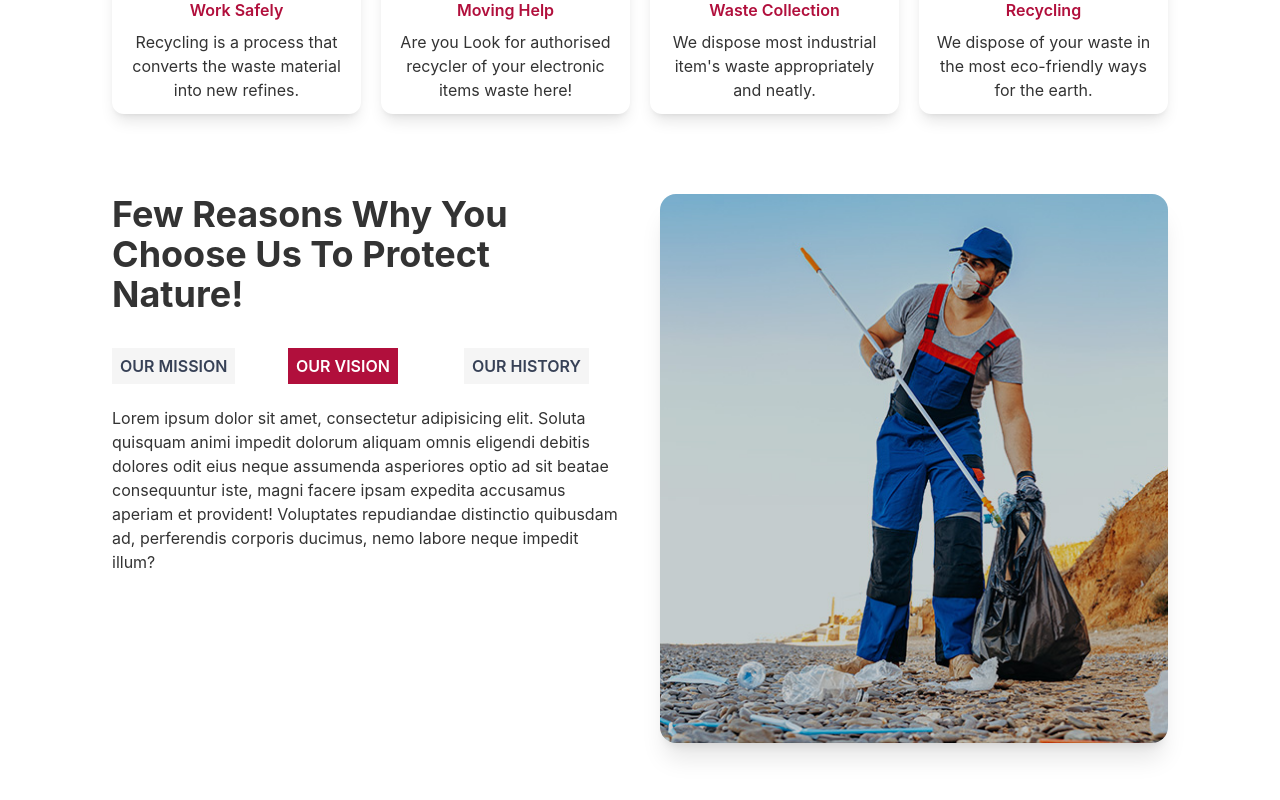
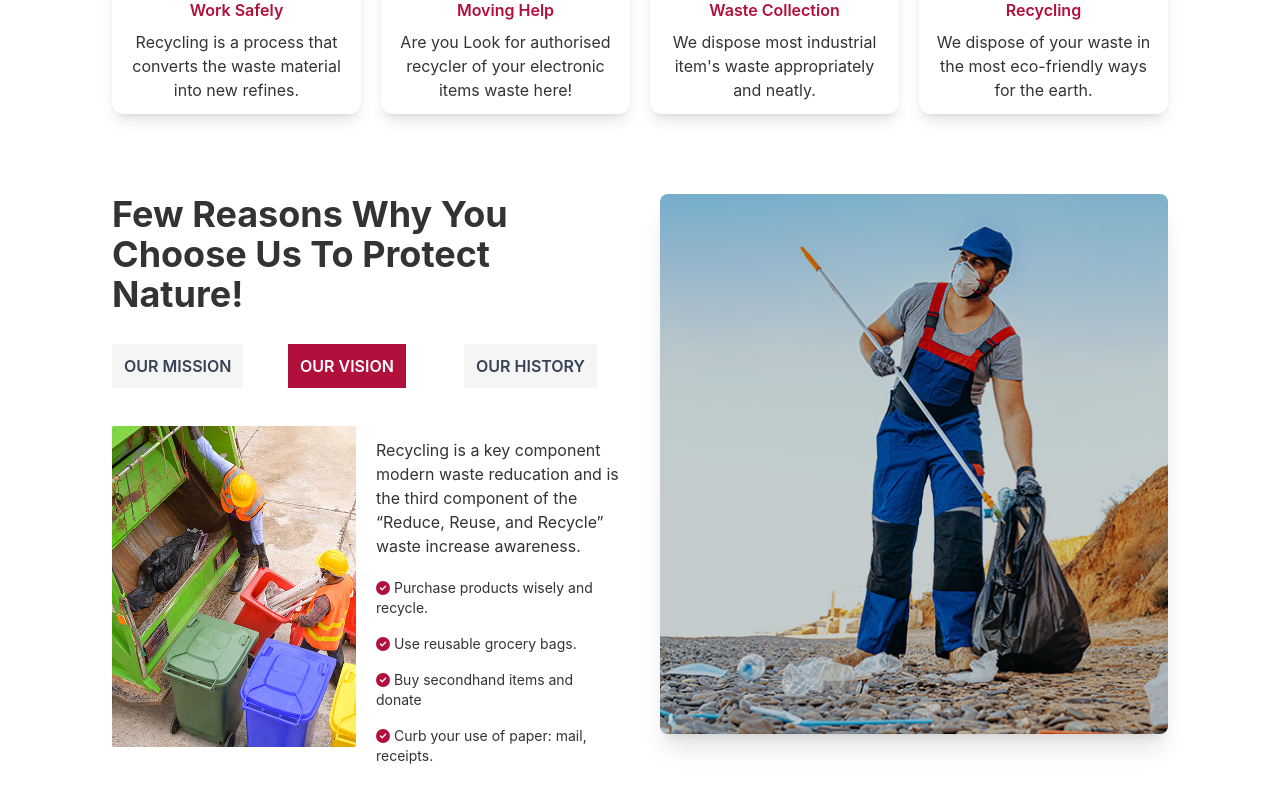
Before and after one commit to sayemhossain/clean-city, a React (Create React App) app: page /ourvision in a window 1280 px wide. Shown: the part 736-1536 px from the top of the page. Built offline with nearby package versions, Linux system fonts and the light colour scheme.

Commit message:
new codea dded

```diff
--- a/src/pages/Home/WhyUs/OurHistory.js
+++ b/src/pages/Home/WhyUs/OurHistory.js
@@ -1,13 +1,53 @@
+import { faCircleCheck } from "@fortawesome/free-solid-svg-icons";
+import { FontAwesomeIcon } from "@fortawesome/react-fontawesome";
 import React from "react";
+import ourHistoryImg from "../../../img/ourHistory.jpg";
 
 const OurHistory = () => {
   return (
-    <div className="md:mt-7">
-      Lorem ipsum, dolor sit amet consectetur adipisicing elit. Iure quisquam
-      doloribus tempora labore rerum incidunt nobis odit! Explicabo nihil,
-      itaque dicta expedita sapiente rerum eos sunt! Quibusdam perferendis
-      voluptatem dolor ipsam eligendi. Sunt quasi, vel deleniti animi debitis
-      non temporibus!
+    <div className="md:mt-12">
+      <div className="md:grid grid-cols-2 gap-5">
+        <div className="">
+          <img className="rounded-sm" src={ourHistoryImg} alt="" />
+        </div>
+        <div className="mt-3">
+          <p>
+            Recycling is a key component modern waste reducation and is the
+            third component of the “Reduce, Reuse, and Recycle” waste increase
+            awareness.
+          </p>
+          <div className="mt-5">
+            <p className="text-sm">
+              <FontAwesomeIcon
+                className="text-secondary"
+                icon={faCircleCheck}
+              ></FontAwesomeIcon>{" "}
+              Reduce reuse recycle.
+            </p>
+            <p className="my-4 text-sm">
+              <FontAwesomeIcon
+                className="text-secondary"
+                icon={faCircleCheck}
+              ></FontAwesomeIcon>{" "}
+              Reuse it or Lose it.
+            </p>
+            <p className="text-sm">
+              <FontAwesomeIcon
+                className="text-secondary"
+                icon={faCircleCheck}
+              ></FontAwesomeIcon>{" "}
+              Think outside the trash…Recycle!
+            </p>
+            <p className="my-4 text-sm">
+              <FontAwesomeIcon
+                className="text-secondary"
+                icon={faCircleCheck}
+              ></FontAwesomeIcon>{" "}
+              Waste it once…pay for it twice!
+            </p>
+          </div>
+        </div>
+      </div>
     </div>
   );
 };
--- a/src/pages/Home/WhyUs/OurMission.js
+++ b/src/pages/Home/WhyUs/OurMission.js
@@ -5,9 +5,9 @@ import ourMissionImg from "../../../img/ourMission.jpg";
 
 const OurMission = () => {
   return (
-    <div className="md:mt-10">
-      <div className="grid grid-cols-2 gap-5">
-        <div>
+    <div className="md:mt-12">
+      <div className="md:grid grid-cols-2 gap-5">
+        <div className="">
           <img className="rounded-sm" src={ourMissionImg} alt="" />
         </div>
         <div className="mt-3">
@@ -17,28 +17,28 @@ const OurMission = () => {
             awareness.
           </p>
           <div className="mt-5">
-            <p>
+            <p className="text-sm">
               <FontAwesomeIcon
                 className="text-secondary"
                 icon={faCircleCheck}
               ></FontAwesomeIcon>{" "}
               Reduce reuse recycle.
             </p>
-            <p className="my-3">
+            <p className="my-4 text-sm">
               <FontAwesomeIcon
                 className="text-secondary"
                 icon={faCircleCheck}
               ></FontAwesomeIcon>{" "}
               Reuse it or Lose it.
             </p>
-            <p>
+            <p className="text-sm">
               <FontAwesomeIcon
                 className="text-secondary"
                 icon={faCircleCheck}
               ></FontAwesomeIcon>{" "}
               Think outside the trash…Recycle!
             </p>
-            <p className="my-3">
+            <p className="my-4 text-sm">
               <FontAwesomeIcon
                 className="text-secondary"
                 icon={faCircleCheck}
--- a/src/pages/Home/WhyUs/OurVision.js
+++ b/src/pages/Home/WhyUs/OurVision.js
@@ -1,14 +1,53 @@
 import React from "react";
+import { faCircleCheck } from "@fortawesome/free-solid-svg-icons";
+import { FontAwesomeIcon } from "@fortawesome/react-fontawesome";
+import ourVisionImg from "../../../img/ourVission.jpg";
 
 const OurVision = () => {
   return (
-    <div className="mt-7">
-      Lorem ipsum dolor sit amet, consectetur adipisicing elit. Soluta quisquam
-      animi impedit dolorum aliquam omnis eligendi debitis dolores odit eius
-      neque assumenda asperiores optio ad sit beatae consequuntur iste, magni
-      facere ipsam expedita accusamus aperiam et provident! Voluptates
-      repudiandae distinctio quibusdam ad, perferendis corporis ducimus, nemo
-      labore neque impedit illum?
+    <div className="md:mt-12">
+      <div className="md:grid grid-cols-2 gap-5">
+        <div className="">
+          <img className="rounded-sm" src={ourVisionImg} alt="" />
+        </div>
+        <div className="mt-3">
+          <p>
+            Recycling is a key component modern waste reducation and is the
+            third component of the “Reduce, Reuse, and Recycle” waste increase
+            awareness.
+          </p>
+          <div className="mt-5">
+            <p className="text-sm">
+              <FontAwesomeIcon
+                className="text-secondary"
+                icon={faCircleCheck}
+              ></FontAwesomeIcon>{" "}
+              Purchase products wisely and recycle.
+            </p>
+            <p className="my-4 text-sm">
+              <FontAwesomeIcon
+                className="text-secondary"
+                icon={faCircleCheck}
+              ></FontAwesomeIcon>{" "}
+              Use reusable grocery bags.
+            </p>
+            <p className="text-sm">
+              <FontAwesomeIcon
+                className="text-secondary"
+                icon={faCircleCheck}
+              ></FontAwesomeIcon>{" "}
+              Buy secondhand items and donate
+            </p>
+            <p className="my-4 text-sm">
+              <FontAwesomeIcon
+                className="text-secondary"
+                icon={faCircleCheck}
+              ></FontAwesomeIcon>{" "}
+              Curb your use of paper: mail, receipts.
+            </p>
+          </div>
+        </div>
+      </div>
     </div>
   );
 };
--- a/src/pages/Home/WhyUs/WhyUs.js
+++ b/src/pages/Home/WhyUs/WhyUs.js
@@ -6,7 +6,7 @@ import CustomLinkTwo from "../../../shared/CustomLinkTwo/CustomLinkTwo";
 const WhyUs = () => {
   return (
     <div className="md:px-28 md:py-10">
-      <div className="grid grid-cols-1  md:grid-cols-2 gap-10">
+      <div className="grid grid-cols-1 md:grid-cols-2 gap-10">
         <div>
           <h1 className="text-4xl font-bold">
             Few Reasons Why You Choose Us To Protect Nature!
@@ -15,19 +15,19 @@ const WhyUs = () => {
             <nav>
               <div className="grid grid-cols-3 gap-5">
                 <CustomLinkTwo
-                  className="uppercase px-2 py-2 text-center font-semibold"
+                  className="uppercase p-3 text-center font-semibold"
                   to="ourmission"
                 >
                   Our Mission
                 </CustomLinkTwo>
                 <CustomLinkTwo
-                  className="uppercase px-2 py-2 text-center font-semibold"
+                  className="uppercase p-3 text-center font-semibold"
                   to="ourvision"
                 >
                   Our Vision
                 </CustomLinkTwo>
                 <CustomLinkTwo
-                  className="uppercase px-2 py-2 text-center font-semibold"
+                  className="uppercase p-3 text-center font-semibold"
                   to="/ourhistory"
                 >
                   Our History
@@ -38,7 +38,11 @@ const WhyUs = () => {
           </div>
         </div>
         <div>
-          <img className="w-full rounded-2xl shadow-xl" src={whyUsImg} alt="" />
+          <img
+            className="w-full rounded-lg shadow-xl md:h-[540px]"
+            src={whyUsImg}
+            alt=""
+          />
         </div>
       </div>
     </div>
--- a/src/shared/Navbar/Navbar.js
+++ b/src/shared/Navbar/Navbar.js
@@ -4,7 +4,7 @@ import logo from "../../img/logo.svg";
 import SupNavbar from "./SupNavbar";
 const Navbar = () => {
   return (
-    <div className="shadow-lg ">
+    <div className="shadow-lg">
       <div className="hidden md:block">
         <SupNavbar></SupNavbar>
       </div>
```
